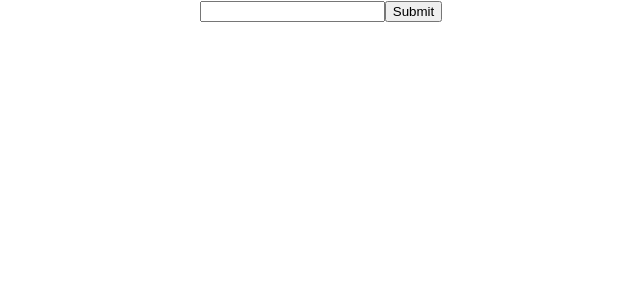
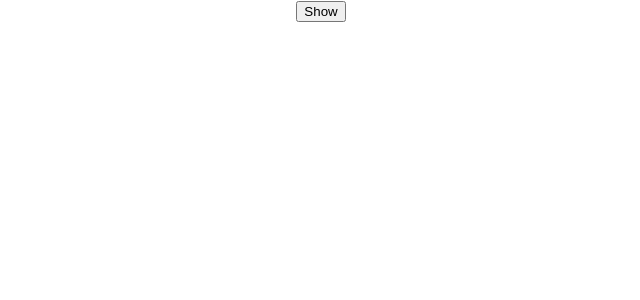
Before and after one commit to MinhAnh2610/TIkTok, a React (Create React App) app: page / in a window 1280 px wide. Shown: the top 300 px of the page, without its empty margins (319-959 px from the left). Built offline with nearby package versions, Linux system fonts and the light colour scheme.

Commit message:
Toggle Button

```diff
--- a/src/App.js
+++ b/src/App.js
@@ -1,36 +1,13 @@
 import "./App.css";
 import { useState } from "react";
+import Content from "./Content";
 
 function App() {
-  const [job, setJob] = useState("");
-  const [jobs, setJobs] = useState(() => {
-    const storageJobs = JSON.parse(localStorage.getItem("jobs"));
-    return storageJobs || [];
-  });
-
-  const handleSubmit = (e) => {
-    e.preventDefault();
-    if (job) {
-      setJobs((jobs) => {
-        const newJobs = [...jobs, job];
-        const jsonJobs = JSON.stringify(newJobs);
-
-        localStorage.setItem("jobs", jsonJobs);
-        return newJobs;
-      });
-      setJob("");
-    }
-  };
-
+  const [show, setShow] = useState(false);
   return (
     <div className="App">
-      <input type="text" value={job} onChange={(e) => setJob(e.target.value)} />
-      <button onClick={handleSubmit}>Submit</button>
-      <ul>
-        {jobs.map((job, index) => {
-          return <li key={index}>{job}</li>;
-        })}
-      </ul>
+      <button onClick={() => setShow(!show)}>Show</button>
+      {show && <Content/>}
     </div>
   );
 }
--- /dev/null
+++ b/src/Content.js
@@ -0,0 +1,5 @@
+function Content() {
+  return <h1>Hello World!</h1>;
+}
+
+export default Content;
```
